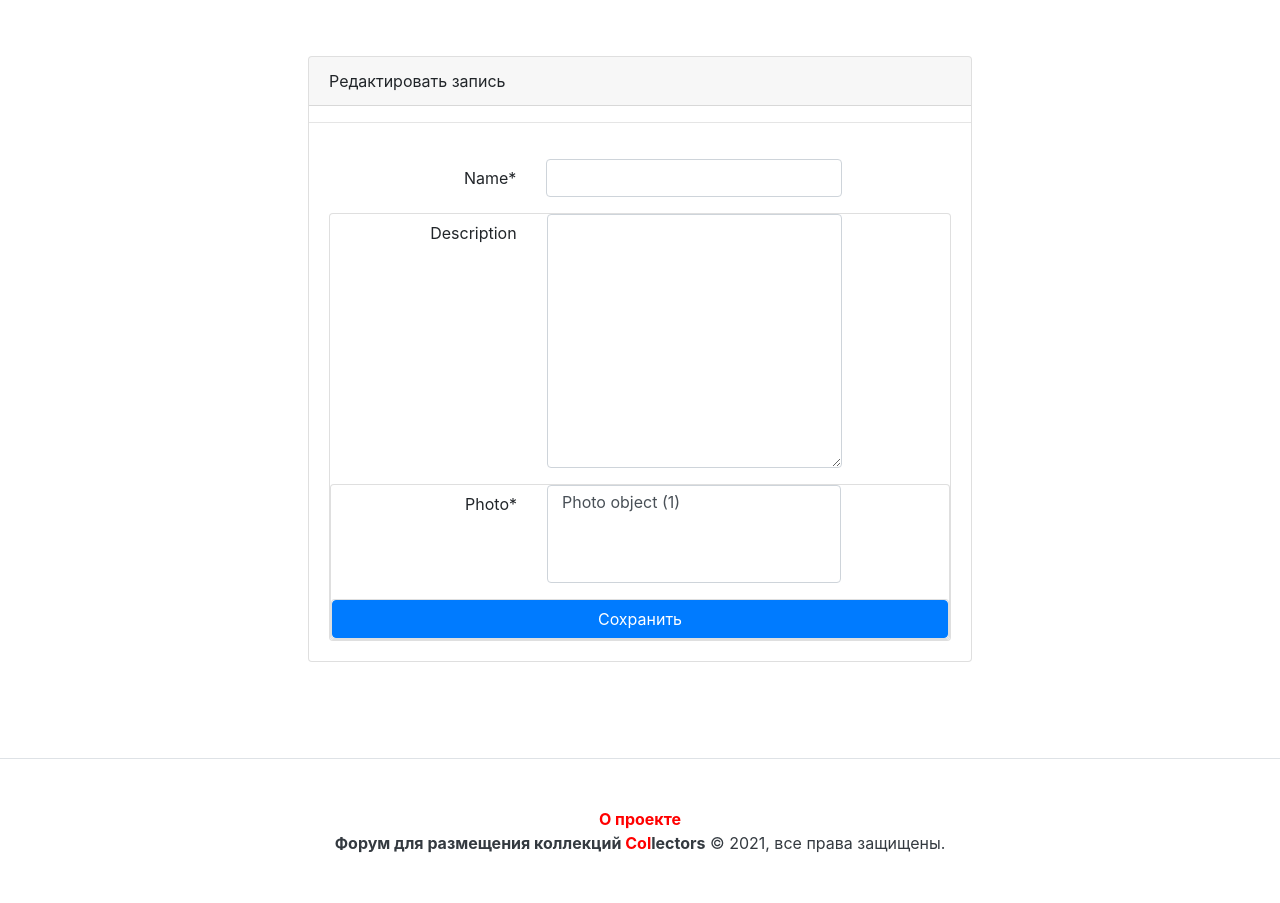
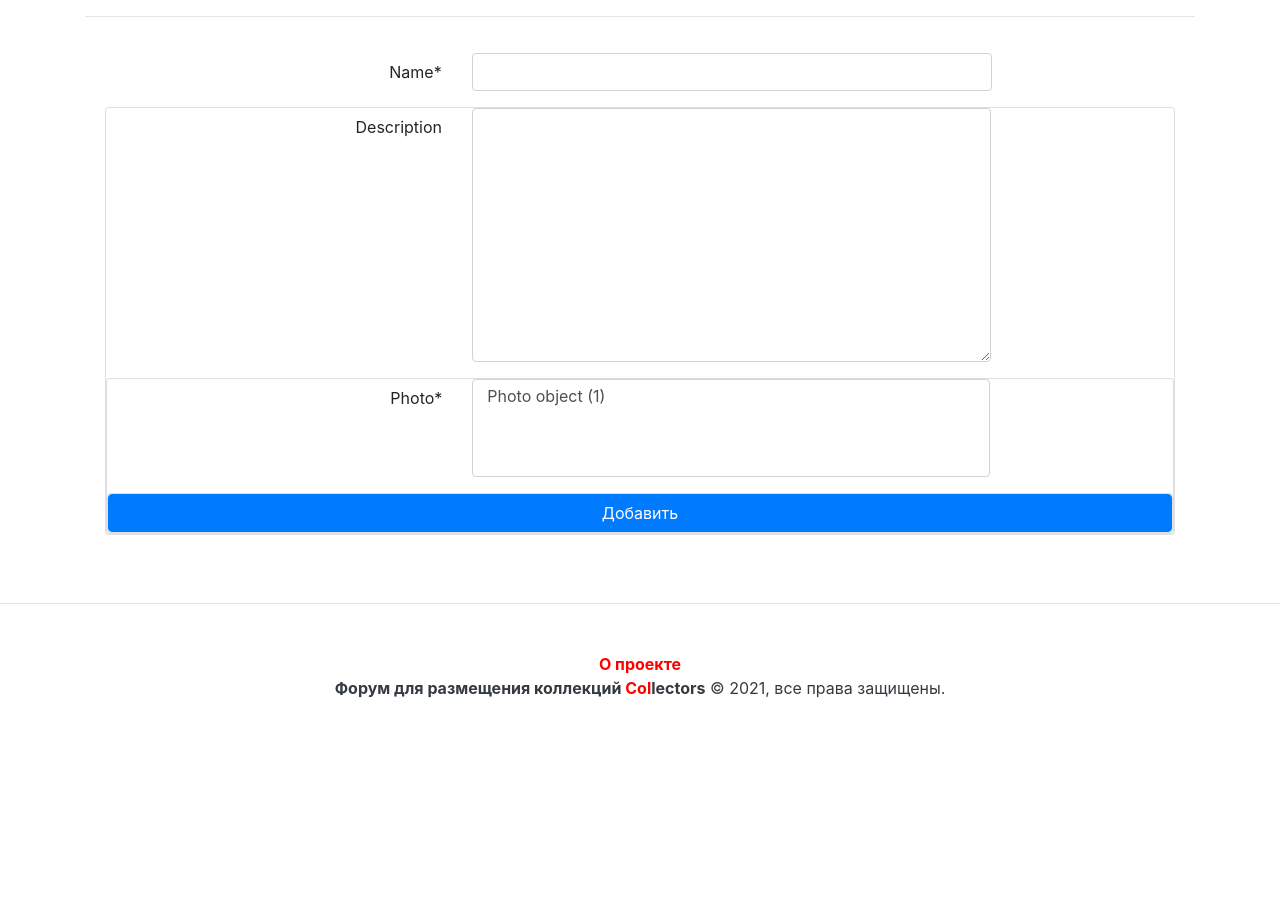
Before and after one commit to InaraShalfei/collectors, a Django app: a page that uses templates/web_collectors/new_item.html in a window 1280 px wide. Shown: the part 56-959 px from the top of the page. After the commit the page ends 754 px from the top, so only its background shows below. Run offline with Django 3.2, Linux system fonts and the light colour scheme; a user stored in the database is signed in; tables that the repository leaves empty hold one stand-in row (values such as "Sample post"); some libraries are stand-ins or nearby versions.

Commit message:
Delete unused functionality for creation of a new item in new.html

```diff
--- a/templates/web_collectors/new_item.html
+++ b/templates/web_collectors/new_item.html
@@ -1,30 +1,19 @@
 {% extends "base.html" %}
-{% block title %}Редактировать запись{% endblock %}
+{% block title %}Создать новую запись{% endblock %}
 <h1>{% block header %}{% endblock %}</h1>
 
 
 {% block content %}
     {% load user_filters %}
 
-<div class="row justify-content-center">
-    <div class="col-md-8 p-5">
-        <div class="card">
-            <div class="card-header">
-                {% if request.user == author %}
-                Редактировать запись
-                {% else %}
-                Добавить запись
-                {% endif %}
-            </div>
+
     <hr>
     <div class="card-body">
         <form
                 method="POST" enctype="multipart/form-data"
-                        {% if request.user == author %}
-                        action="{% url 'web_collectors:update_item' group.slug collection.id item.id %}"
-                        {% else %}
+
                 action="{% url 'web_collectors:new_item' group.slug collection.id %}"
-                        {% endif %}
+
         >
 
             {% csrf_token %}
@@ -35,7 +24,7 @@
                         aria-required="{% if field.field.required %}true{% else %}false{% endif %}"
                 >
                     <label for="{{ field.id_for_label }}" class="col-md-4 col-form-label text-md-right">
-                            {{ field.label }}{% if field.field.required %}<span class="required">*</span>{% endif%}</label>
+                        {{ field.label }}{% if field.field.required %}<span class="required">*</span>{% endif %}</label>
                     <div class="col-md-6">
                         {{ field|addclass:"form-control" }}
                     </div>
@@ -44,11 +33,8 @@
             {% endfor %}
 
             <button type="submit" class="btn btn-primary">
-                            {% if request.user == author %}
-                            Сохранить
-                            {% else %}
                 Добавить
-                            {% endif %}
+
             </button>
             </div>
         </form>
```
Lines whose indentation alone changed are shown as unchanged.
